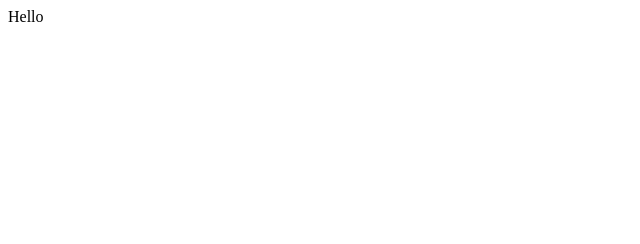
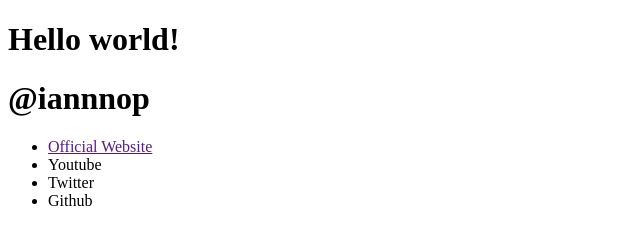
Before and after one commit to iannnop/biolink, a plain HTML site: page index.html in a window 1280 px wide. Shown: the whole page, without its empty margins (0-640 px from the left). Drawn offline with Linux system fonts and the light colour scheme.

Commit message:
added a tags

```diff
--- a/index.html
+++ b/index.html
@@ -1,12 +1,39 @@
 <!DOCTYPE html>
 <html lang="en">
 <head>
-  <meta charset="UTF-8">
-  <meta http-equiv="X-UA-Compatible" content="IE=edge">
+  <meta charset="UTF-8" />
+  <meta http-equiv="X-UA-Compatible" content="IE=edge" />
   <meta name="viewport" content="width=device-width, initial-scale=1.0">
-  <title>Document</title>
+  <title>Ian Wu - Links</title>
 </head>
 <body>
-  Hello
+  <!-- <img /> -->
+  <h1>Hello world!</h1>
+  <header>
+    <h1>@iannnop</h1>
+  </header>
+  <ul>
+    <li>
+      <a href="">
+        Official Website
+      </a>
+    </li>
+    <li>
+      <a>
+        Youtube
+      </a>
+    </li>
+    <li>
+      <a>
+        Twitter
+      </a>
+    </li>
+    <li>
+      <a>
+        Github
+      </a>
+    </li>
+
+  </ul>
 </body>
 </html>
```
